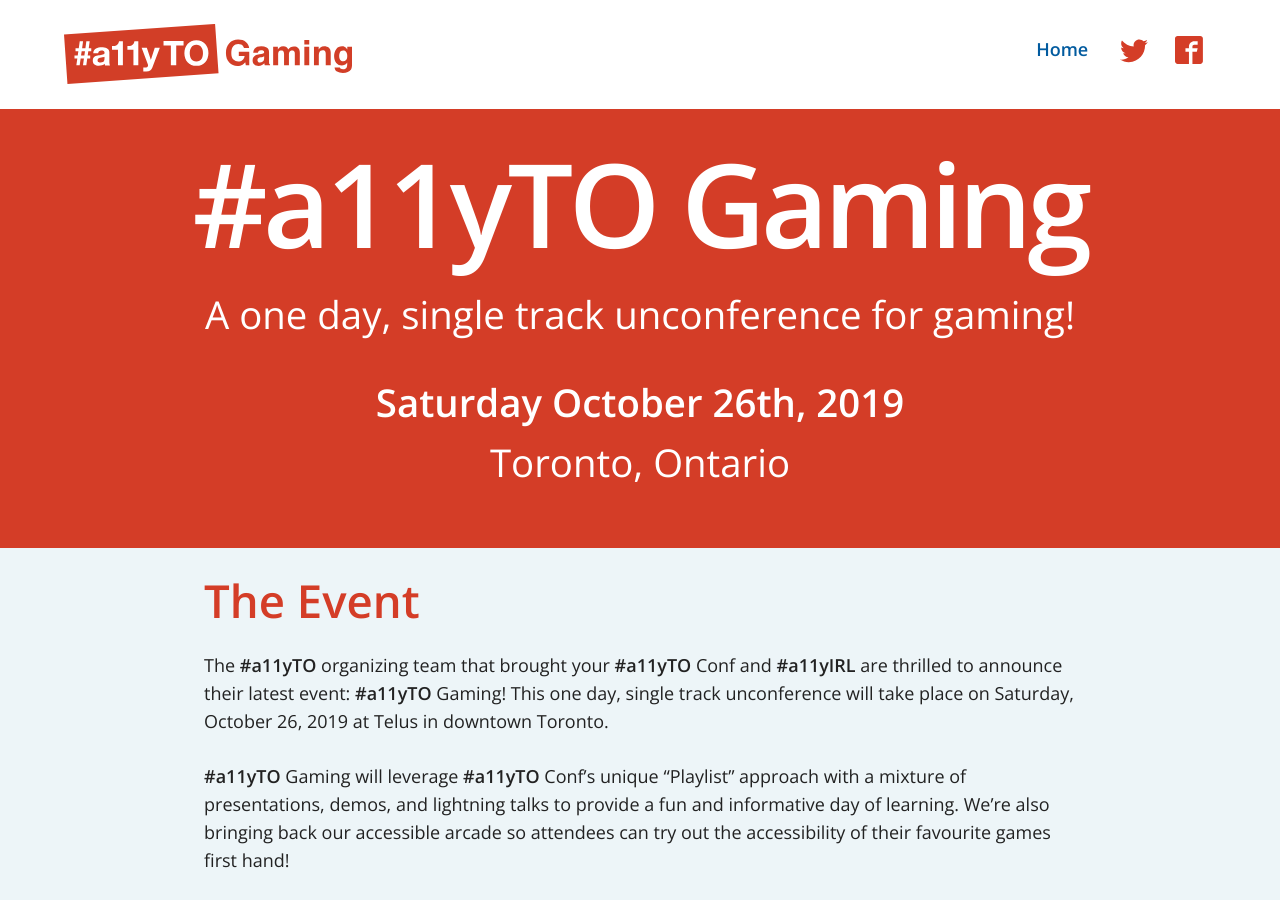
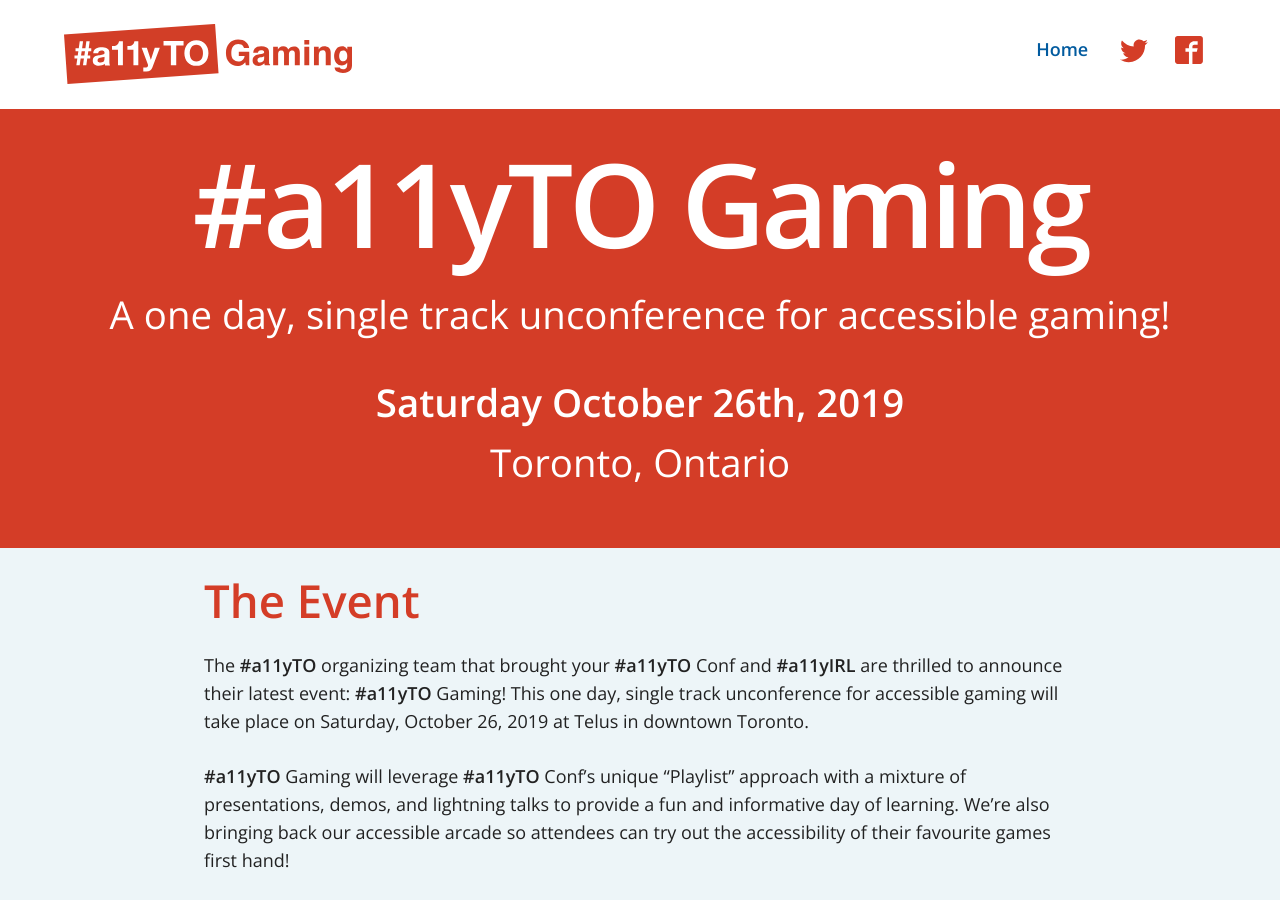
Before and after one commit to a11yTO/static-gaming-site, a Jekyll site: the page built from index.html, in a window 1280 px wide and 900 px high. Built offline with Jekyll 4.4.1, drawn with Linux system fonts in a browser that asks for light colours.

Commit message:
Update description and copy

```diff
--- a/_config.yml
+++ b/_config.yml
@@ -15,7 +15,7 @@
 # in the templates via {{ site.myvariable }}.
 title: a11yTO Gaming
 email: info@a11yto.com
-description: A one day, single track unconference for gaming!
+description: A one day, single track unconference for accessible gaming!
 event-date: Saturday October 26th, 2019
 baseurl: "" # the subpath of your site, e.g. /blog
 url: "https://gaming.a11yto.com/" # the base hostname & protocol for your site, e.g. http://example.com
--- a/index.html
+++ b/index.html
@@ -8,7 +8,7 @@
 
         <h2>The Event</h2>
 
-        <p>The <strong>#a11yTO</strong> organizing team that brought your <strong>#a11yTO</strong> Conf and <strong>#a11yIRL</strong> are thrilled to announce their latest event: <strong>#a11yTO</strong> Gaming! This one day, single track unconference will take place on Saturday, October 26, 2019 at Telus in downtown Toronto.</p>
+        <p>The <strong>#a11yTO</strong> organizing team that brought your <strong>#a11yTO</strong> Conf and <strong>#a11yIRL</strong> are thrilled to announce their latest event: <strong>#a11yTO</strong> Gaming! This one day, single track unconference for accessible gaming will take place on Saturday, October 26, 2019 at Telus in downtown Toronto.</p>
         <p><strong>#a11yTO</strong> Gaming will leverage <strong>#a11yTO</strong> Conf’s unique “Playlist” approach with a mixture of presentations, demos, and lightning talks to provide a fun and informative day of learning. We’re also bringing back our accessible arcade so attendees can try out the accessibility of their favourite games first hand!</p>
         <p>Whether you’re into console, PC, or even tabletop games, <strong>#a11yTO</strong> Gaming has you covered with recognizable speakers from all over. Our 2019 host will be none other than the Blind Gamer himself, Mr. Steve Saylor!</p>
         <p>Tickets for <strong>#a11yTO</strong> Gaming 2019 are $20, so come out, meet your fellow gamers, engage with the community, and most of all... have fun!</p>
```
